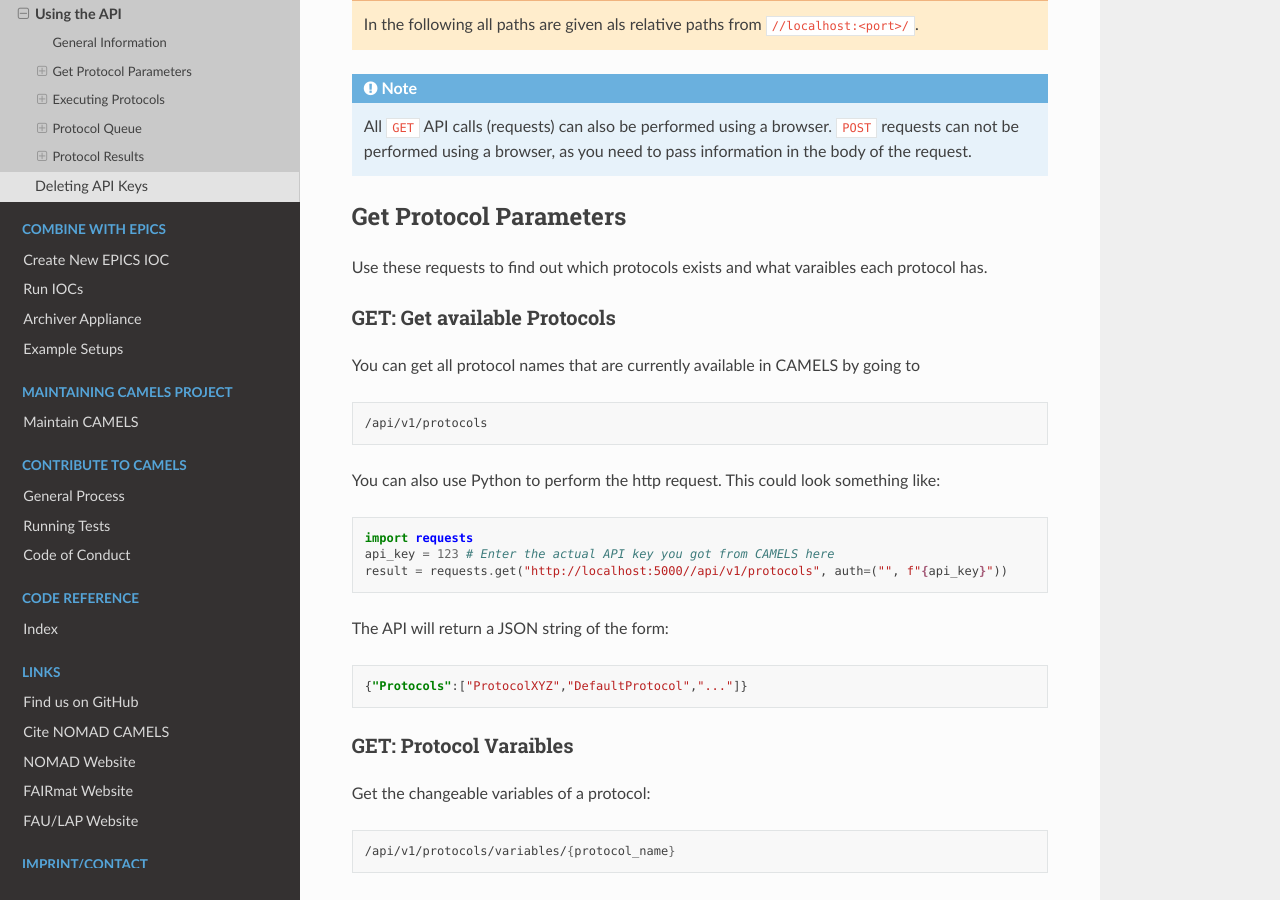
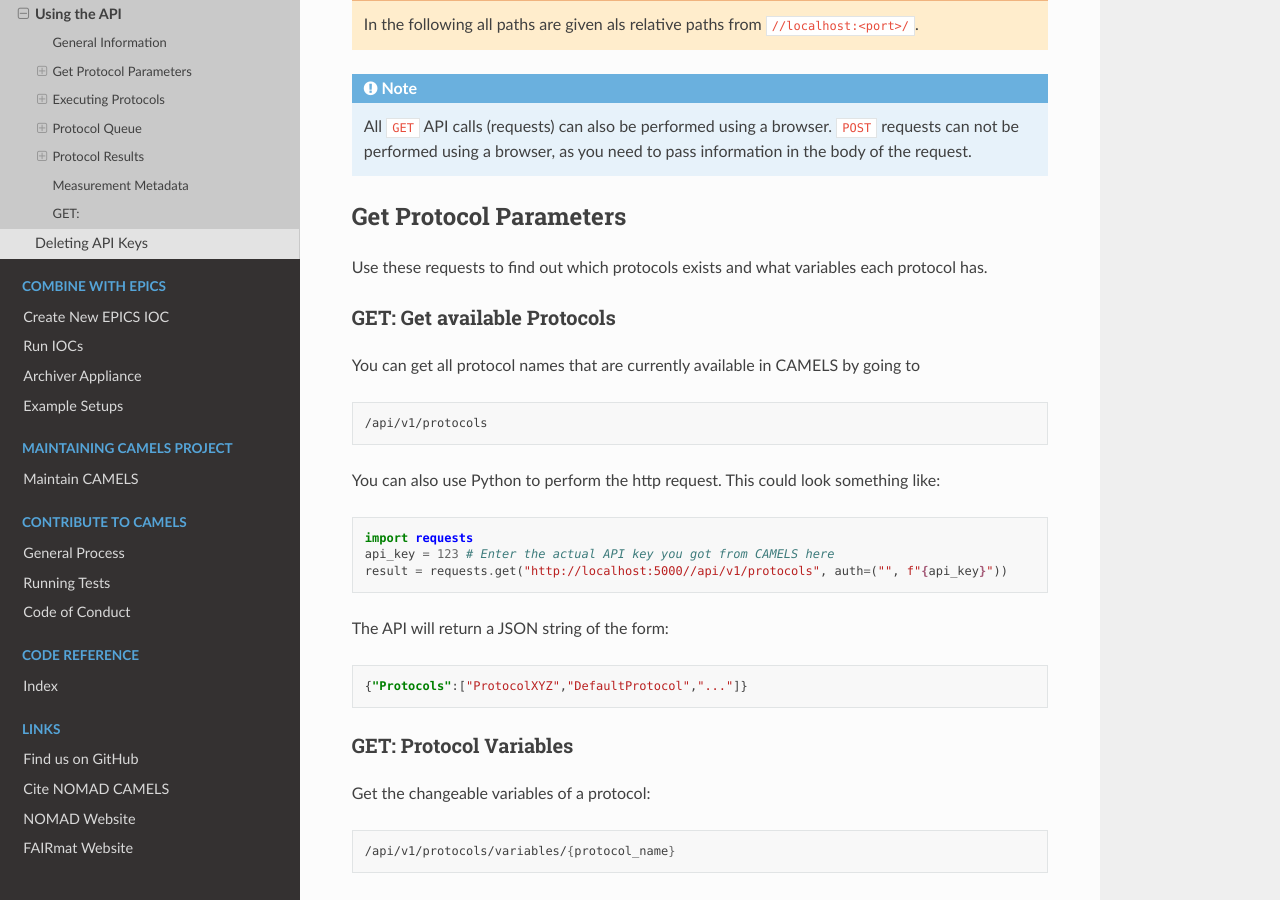
Before and after one commit to FAU-LAP/NOMAD-CAMELS, a Sphinx documentation site: the page built from docs/source/doc/api/Using_API.md, in a window 1280 px wide and 900 px high, scrolled down 1065 px. Built offline with Sphinx 7.4.7 and the Read the Docs theme 2.0.0, drawn with Linux system fonts in a browser that asks for light colours; pages that are not in the unit, such as notebooks, are missing from menus; the version number is read from the project's files by our own code; some of the changed text lies outside the part shown.

Commit message:
try to fix image

````diff
--- a/docs/source/doc/api/Using_API.md
+++ b/docs/source/doc/api/Using_API.md
@@ -28,7 +28,7 @@
 
 ## Get Protocol Parameters
 
-Use these requests to find out which protocols exists and what varaibles each protocol has.
+Use these requests to find out which protocols exists and what variables each protocol has.
 
 ### GET: Get available Protocols
 
@@ -52,7 +52,7 @@
 {"Protocols":["ProtocolXYZ","DefaultProtocol","..."]}
 ```
 
-### GET: Protocol Varaibles
+### GET: Protocol Variables
 
 Get the changeable variables of a protocol:
 
@@ -185,7 +187,7 @@
 
 The status can either be `currently in queue`, `currently running` or the file path to the data.
 
-### POST: Change Varaibles of Protocol in Queue
+### POST: Change Variables of Protocol in Queue
 
 If you already added a protocol to the queue but want to change its variables afterwards you can use this request.
 
@@ -279,3 +281,9 @@
 ```
 
 If the protocol is still in the queue or is not finished yet it will display `currently in queue` or `currently running` respectively.
+
+## Measurement Metadata
+
+You can modify the measurements metadata like the *user* performing the measurement, the *sample* used or a *session name* to better describe what you are doing.
+
+## GET:
````
Also changed, not shown: other parts of docs/source/doc/api/Using_API.md (+3 -1 lines).
